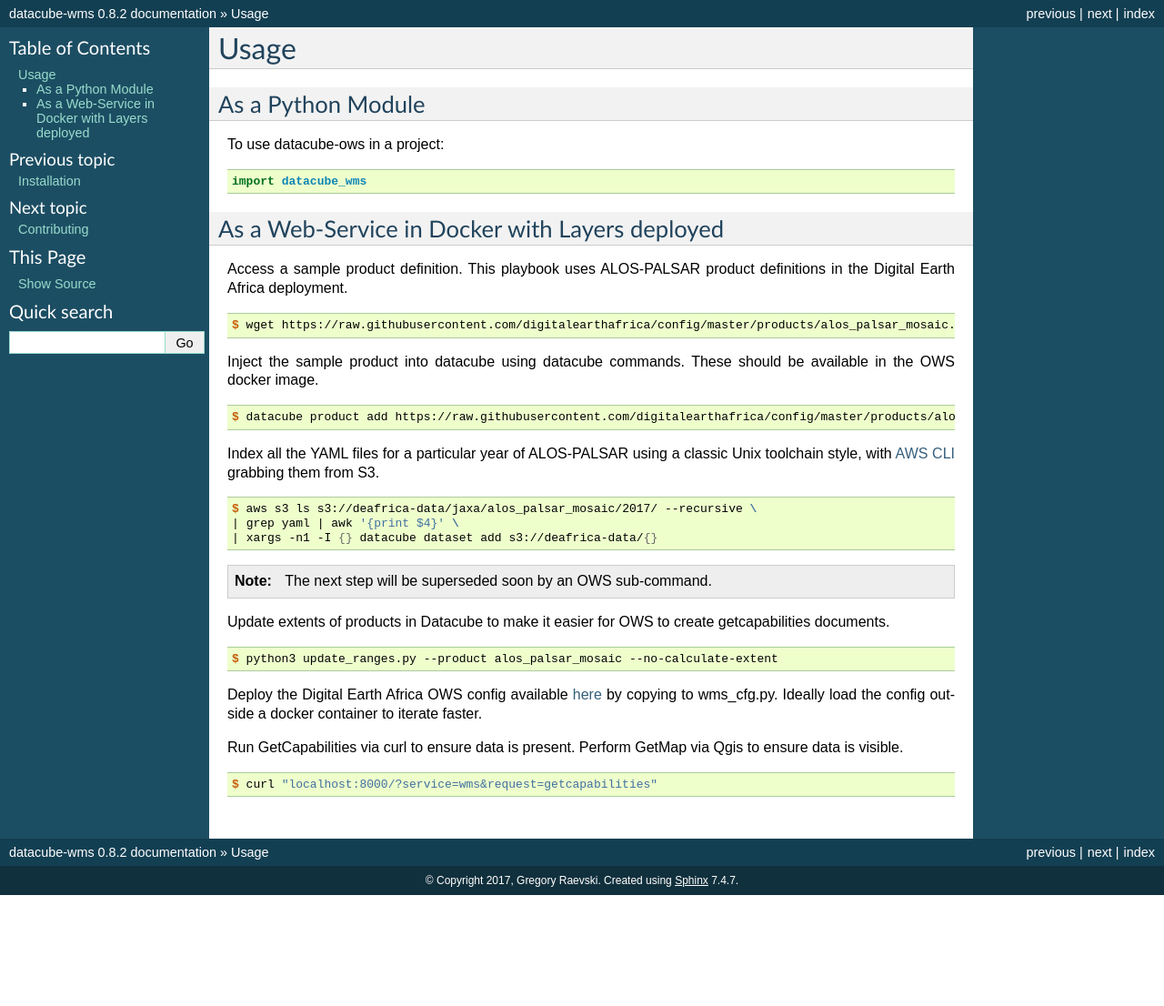
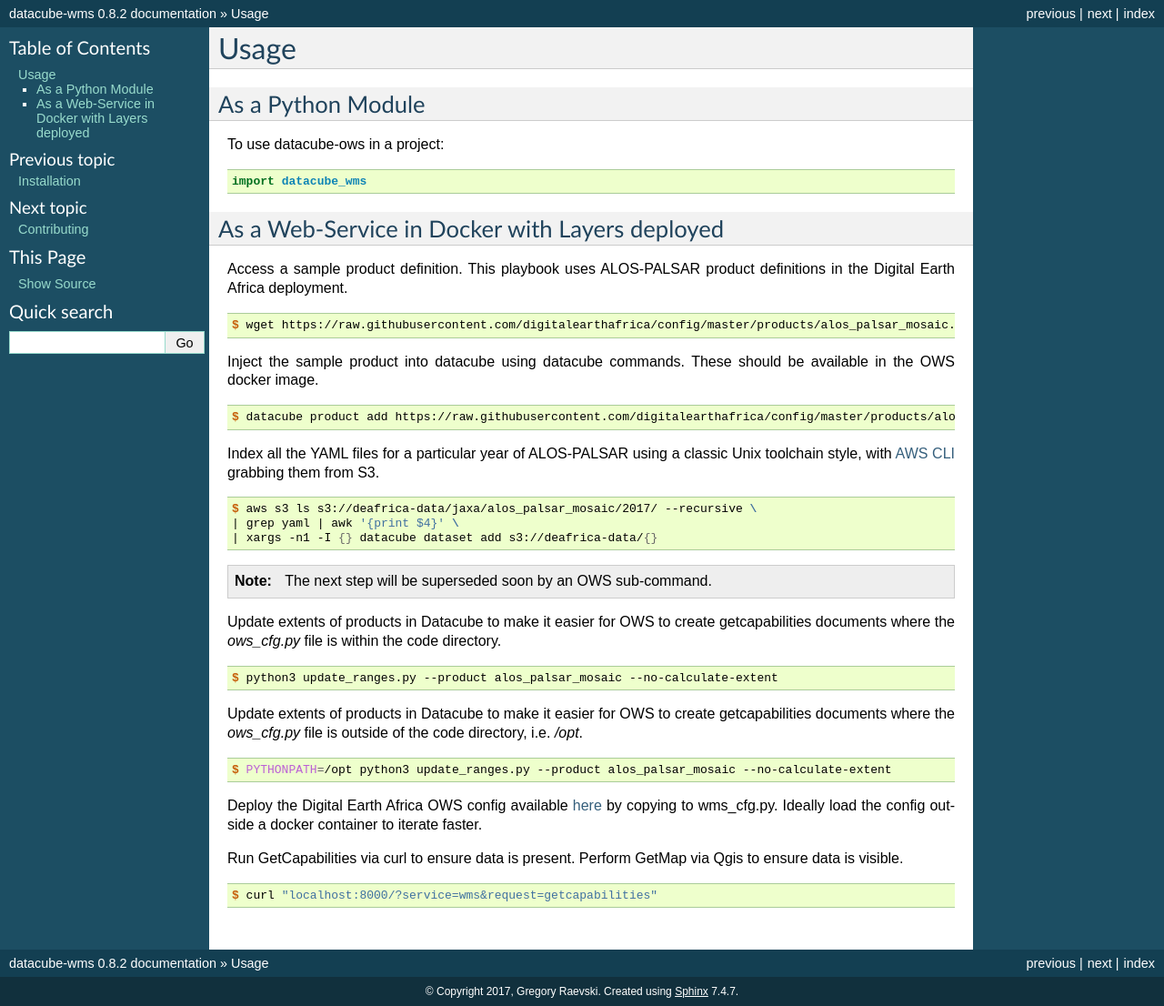
Before and after one commit to opendatacube/datacube-ows, a Sphinx documentation site: the page built from docs/usage.rst, in a window 1280 px wide. Shown: the whole page at 91% size. Built offline with Sphinx 7.4.7, drawn with Linux system fonts in a browser that asks for light colours; before the commit the page ends 984 px from its top, so only the background shows below that.

Commit message:
Add new instruction

```diff
--- a/docs/usage.rst
+++ b/docs/usage.rst
@@ -38,11 +38,18 @@ with `AWS CLI <https://aws.amazon.com/cli/>`_ grabbing them from S3.
 
 .. note:: The next step will be superseded soon by an OWS sub-command.
 
-Update extents of products in Datacube to make it easier for OWS to create getcapabilities documents.
+Update extents of products in Datacube to make it easier for OWS to create getcapabilities documents where the `ows_cfg.py` file is within the code directory.
 
 .. code-block:: console
 
     $ python3 update_ranges.py --product alos_palsar_mosaic --no-calculate-extent
+
+Update extents of products in Datacube to make it easier for OWS to create getcapabilities documents where the `ows_cfg.py` file is outside of the code directory, i.e. `/opt`.
+
+.. code-block:: console
+
+    $ PYTHONPATH=/opt python3 update_ranges.py --product alos_palsar_mosaic --no-calculate-extent
+
 
 Deploy the Digital Earth Africa OWS config available `here <https://github.com/digitalearthafrica/config/blob/master/services/ows.py>`_
 by copying to wms_cfg.py. Ideally load the config outside
```
